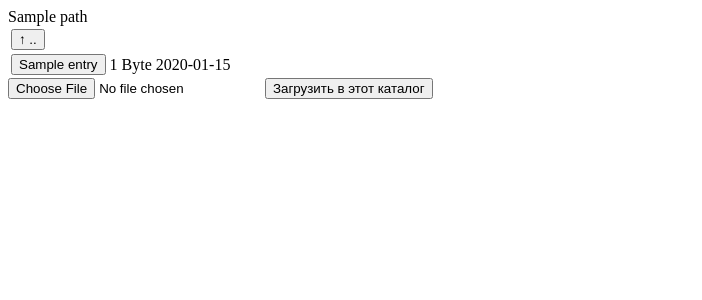
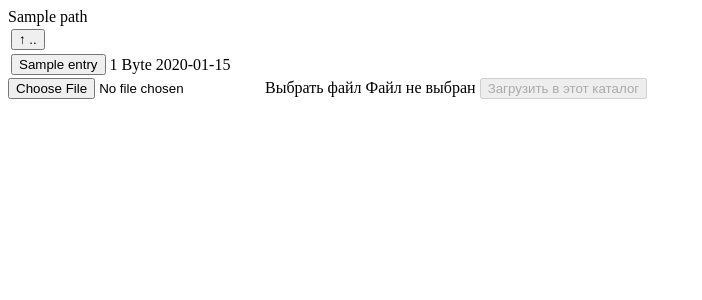
Before and after one commit to aleksandrgrn/pass-manager, a Flask app: template app/templates/servers/_files_list.html in a window 1280 px wide. Shown: the top 300 px of the page, without its empty margins (0-702 px from the left). Run offline with Flask 3, Linux system fonts and the light colour scheme; the template is opened without the code that fills it: most values are stand-ins (such as "Sample title", 1, 10 or a date in 2020); parts of the project's set-up code (start-up, migrations or seed data) failed here and were passed over.

Commit message:
Окно файлов: кнопка выбора файла в стиле приложения
Стандартное поле браузера спрятано: вместо него кнопка «Выбрать файл» и имя
выбранного файла; «Загрузить» неактивна, пока файл не выбран. Пустая строка
сообщений больше не оставляет зазор под заголовком окна.

```diff
--- a/app/templates/servers/_files_list.html
+++ b/app/templates/servers/_files_list.html
@@ -31,6 +31,11 @@
 <p class="text-xs text-faint">Показаны первые {{ entries|length }} записей — список обрезан.</p>
 {% endif %}
 <form class="flex flex-wrap items-center gap-2" data-files-upload data-files-cwd="{{ path }}" data-files-max="{{ max_size }}">
-    <input type="file" name="file" required class="text-sm">
-    <button type="submit" class="btn secondary">Загрузить в этот каталог</button>
+    {# Стандартное поле браузера спрятано: кнопка и подпись — в стиле приложения. #}
+    <label class="btn secondary fl-file">
+        <input type="file" name="file" class="sr-only">
+        Выбрать файл
+    </label>
+    <span class="fl-file-name" data-files-chosen>Файл не выбран</span>
+    <button type="submit" class="btn primary" disabled>Загрузить в этот каталог</button>
 </form>
```
Also changed, not shown: app/templates/servers/list.html (+13 -0 lines).
